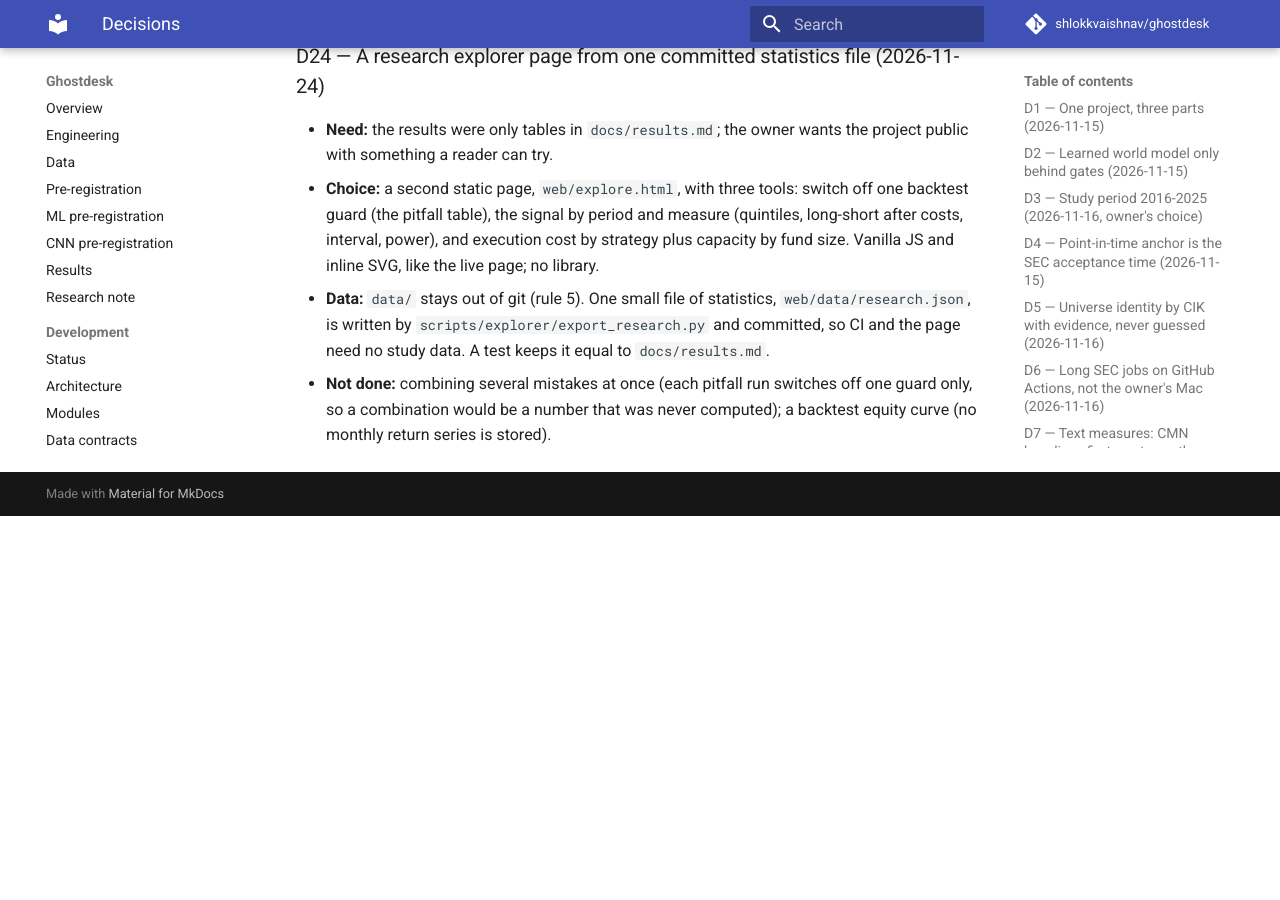
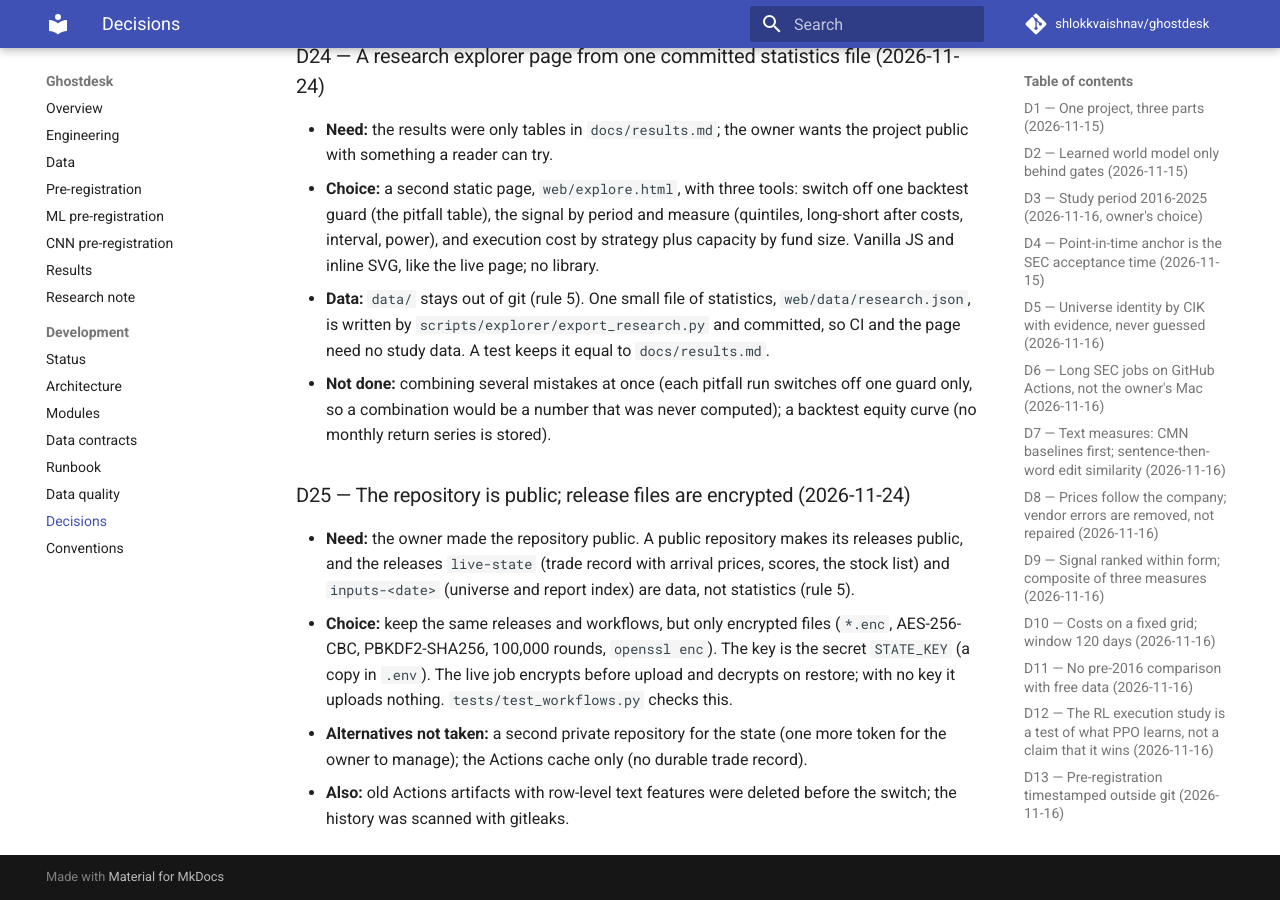
Before and after one commit to shlokkvaishnav/ghostdesk, an MkDocs documentation site: the page built from docs/dev/decisions.md, in a window 1280 px wide and 900 px high, scrolled down 11498 px. Built offline with MkDocs 1.6.1 and Material for MkDocs 9.7.7, drawn with Linux system fonts in a browser that asks for light colours; comment, search, counter and statistics services are not loaded; before the commit the page ends 12014 px from its top, so only the background shows below that.

Commit message:
D25: encrypt the release files before the repository goes public
- live.yml uploads the trade record to the release `live-state` only as *.enc
  (openssl AES-256-CBC, PBKDF2-SHA256, 100,000 rounds, key: secret STATE_KEY)
  and decrypts on restore; with no key it uploads nothing.
- features.yml reads the input release as *.parquet.enc in the same way.
- tests/test_workflows.py: releases get only encrypted files.
- AGENTS.md, runbook (how to decrypt on the Mac), decisions D25, status.

```diff
--- a/docs/dev/decisions.md
+++ b/docs/dev/decisions.md
@@ -316,3 +316,15 @@ the decision of an old entry — add a new entry that replaces it.
   to `docs/results.md`.
 - **Not done:** combining several mistakes at once (each pitfall run switches off one guard only, so a combination
   would be a number that was never computed); a backtest equity curve (no monthly return series is stored).
+
+### D25 — The repository is public; release files are encrypted (2026-11-24)
+- **Need:** the owner made the repository public. A public repository makes its releases public, and the releases
+  `live-state` (trade record with arrival prices, scores, the stock list) and `inputs-<date>` (universe and report
+  index) are data, not statistics (rule 5).
+- **Choice:** keep the same releases and workflows, but only encrypted files (`*.enc`, AES-256-CBC, PBKDF2-SHA256,
+  100,000 rounds, `openssl enc`). The key is the secret `STATE_KEY` (a copy in `.env`). The live job encrypts before
+  upload and decrypts on restore; with no key it uploads nothing. `tests/test_workflows.py` checks this.
+- **Alternatives not taken:** a second private repository for the state (one more token for the owner to manage);
+  the Actions cache only (no durable trade record).
+- **Also:** old Actions artifacts with row-level text features were deleted before the switch; the history was
+  scanned with gitleaks.
```
Also changed, not shown: AGENTS.md (+2 -1 lines), docs/dev/runbook.md (+6 -1 lines), docs/dev/status.md (+1 -0 lines), 3 other files.
